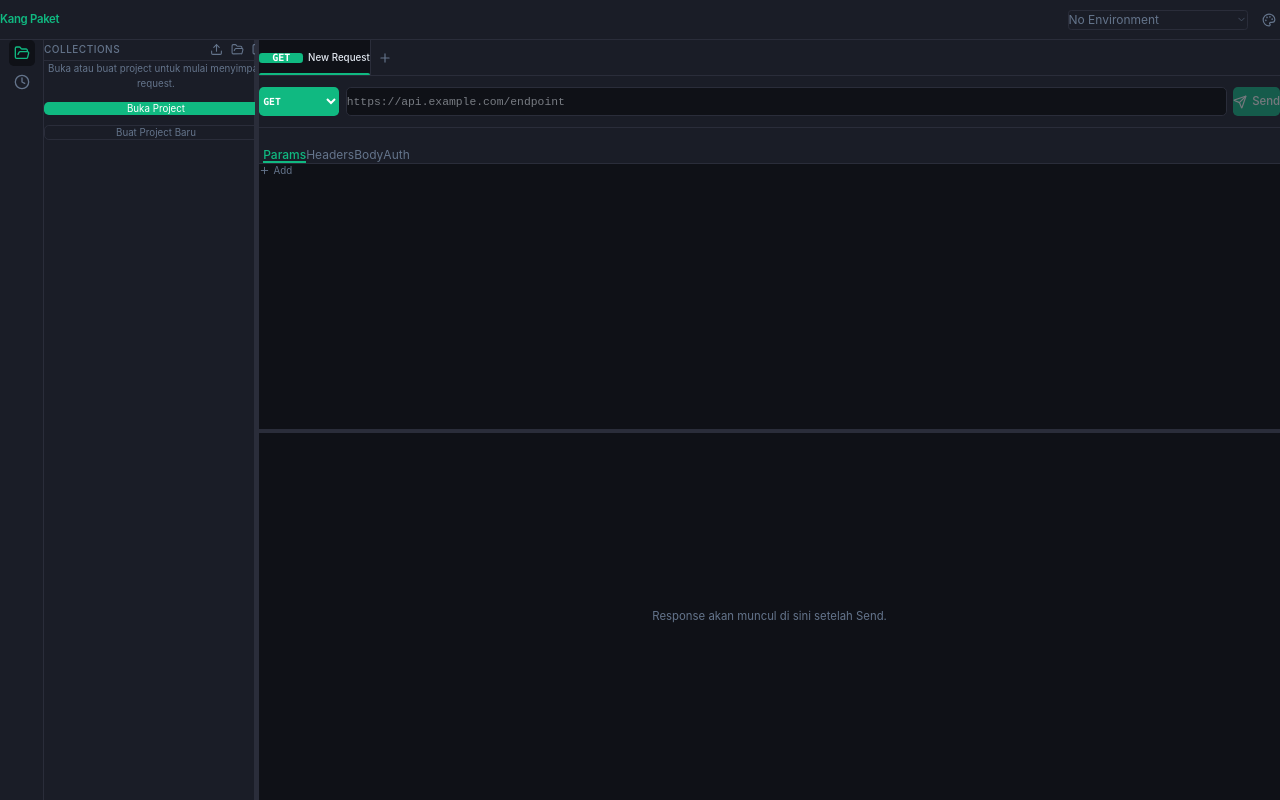
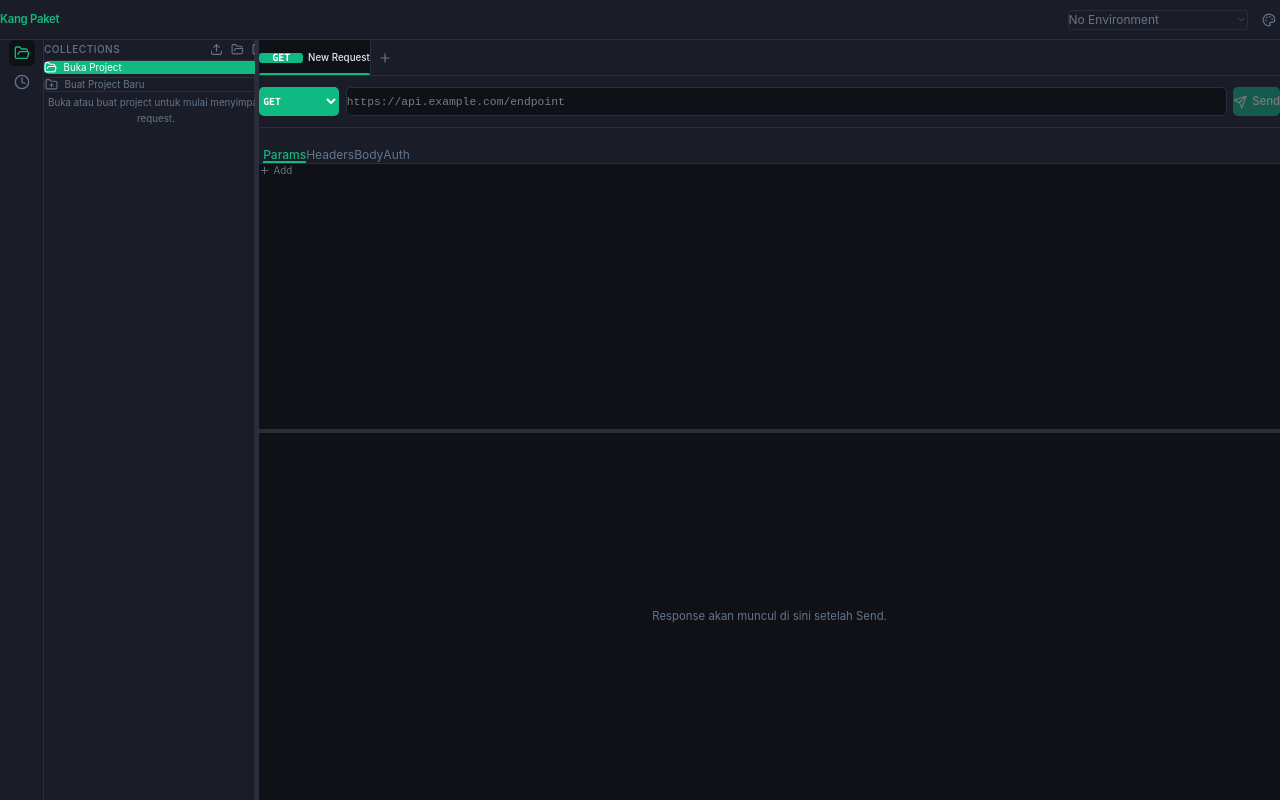
Before and after one commit to fikrisoftware/kang-paket-api, a React (Vite) app: page / in a window 1280 px wide. Built offline with nearby package versions, Linux system fonts and the light colour scheme.

Commit message:
feat(sidebar): tampilkan recent projects di panel collections

```diff
--- a/src/components/layout/Sidebar.tsx
+++ b/src/components/layout/Sidebar.tsx
@@ -1,5 +1,5 @@
 import { useState, useMemo, useEffect } from 'react'
-import { FolderOpen, Clock, Plus, FolderPlus, Upload, Download } from 'lucide-react'
+import { FolderOpen, Clock, Plus, FolderPlus, Upload, Download, History } from 'lucide-react'
 import { useProjectStore } from '../../store/projectStore'
 import { useUiStore } from '../../store/uiStore'
 import { useTabStore } from '../../store/tabStore'
@@ -20,7 +20,7 @@ import type { WorkspaceTree } from '../../types/project'
 export function Sidebar(): JSX.Element {
   const { sidebarPanel, setSidebarPanel } = useUiStore()
   const workspace = useProjectStore((s) => s.workspace)
-  const { setWorkspace } = useProjectStore()
+  const { setWorkspace, recentPaths } = useProjectStore()
   const { addTab } = useTabStore()
   const { addEnvironment, setVariables, environments } = useEnvStore()
   const [showNewProject, setShowNewProject] = useState(false)
@@ -223,8 +223,14 @@ export function Sidebar(): JSX.Element {
               <CollectionsPanel
                 collections={collections}
                 projectName={workspace?.meta.name}
+                projectPath={workspace?.projectPath}
                 hasWorkspace={!!workspace}
+                recentPaths={recentPaths}
                 onOpenProject={openProject}
+                onOpenRecent={async (path) => {
+                  const result = await ipc.loadProject(path)
+                  setWorkspace(result)
+                }}
                 onNewProject={() => setShowNewProject(true)}
                 onNewRequest={() => addTab()}
               />
@@ -240,40 +246,87 @@ export function Sidebar(): JSX.Element {
 function CollectionsPanel({
   collections,
   projectName,
+  projectPath,
   hasWorkspace,
+  recentPaths,
   onOpenProject,
+  onOpenRecent,
   onNewProject,
   onNewRequest
 }: {
   collections: Record<string, RequestItem[]>
   projectName?: string
+  projectPath?: string
   hasWorkspace: boolean
+  recentPaths: string[]
   onOpenProject: () => void
+  onOpenRecent: (path: string) => void
   onNewProject: () => void
   onNewRequest: () => void
 }): JSX.Element {
   const { addTab } = useTabStore()
 
+  function projectLabel(path: string): string {
+    return path.replace(/\\/g, '/').split('/').pop() ?? path
+  }
+
   if (!hasWorkspace) {
     return (
-      <div className="flex flex-col items-center justify-center gap-3 p-5 pt-8">
-        <p className="text-xs text-center leading-relaxed" style={{ color: 'var(--color-text-muted)' }}>
-          Buka atau buat project untuk mulai menyimpan request.
-        </p>
+      <div className="flex flex-col gap-1 p-3">
+        {/* Action buttons */}
         <button
           onClick={onOpenProject}
-          className="text-xs px-3 py-2 rounded-md w-full transition-opacity hover:opacity-80"
+          className="flex items-center gap-2 w-full text-xs px-3 py-2.5 rounded-md transition-colors hover:opacity-90"
           style={{ background: 'var(--color-accent)', color: '#fff' }}
         >
+          <FolderOpen size={13} />
           Buka Project
         </button>
         <button
           onClick={onNewProject}
-          className="text-xs px-3 py-2 rounded-md w-full transition-opacity hover:opacity-80"
-          style={{ background: 'transparent', color: 'var(--color-text-muted)', border: '1px solid var(--color-border)' }}
+          className="flex items-center gap-2 w-full text-xs px-3 py-2.5 rounded-md transition-colors"
+          style={{ color: 'var(--color-text-muted)', border: '1px solid var(--color-border)' }}
         >
+          <FolderPlus size={13} />
           Buat Project Baru
         </button>
+
+        {/* Recent projects */}
+        {recentPaths.length > 0 && (
+          <div className="mt-3">
+            <div
+              className="flex items-center gap-1.5 px-1 pb-1.5 font-semibold uppercase tracking-wider"
+              style={{ fontSize: 10, color: 'var(--color-text-muted)' }}
+            >
+              <History size={10} />
+              Terakhir dibuka
+            </div>
+            {recentPaths.map((path) => (
+              <button
+                key={path}
+                onClick={() => onOpenRecent(path)}
+                className="flex items-center gap-2 w-full px-2 py-2 rounded-md text-left transition-colors hover:bg-[var(--color-border)]"
+                title={path}
+              >
+                <FolderOpen size={13} style={{ color: 'var(--color-accent)', flexShrink: 0 }} />
+                <div className="min-w-0">
+                  <div className="text-xs font-medium truncate" style={{ color: 'var(--color-text)' }}>
+                    {projectLabel(path)}
+                  </div>
+                  <div className="text-[10px] truncate" style={{ color: 'var(--color-text-muted)' }}>
+                    {path}
+                  </div>
+                </div>
+              </button>
+            ))}
+          </div>
+        )}
+
+        {recentPaths.length === 0 && (
+          <p className="text-xs text-center mt-4 leading-relaxed px-2" style={{ color: 'var(--color-text-muted)' }}>
+            Buka atau buat project untuk mulai menyimpan request.
+          </p>
+        )}
       </div>
     )
   }
@@ -299,11 +352,18 @@ function CollectionsPanel({
     <div className="py-2">
       {projectName && (
         <>
-          <div className="px-3 py-2 flex items-center gap-2">
+          <div className="px-3 py-2.5 flex items-center gap-2">
             <FolderOpen size={13} style={{ color: 'var(--color-accent)', flexShrink: 0 }} />
-            <span className="text-xs font-medium truncate" style={{ color: 'var(--color-text)' }}>
-              {projectName}
-            </span>
+            <div className="min-w-0">
+              <div className="text-xs font-semibold truncate" style={{ color: 'var(--color-text)' }}>
+                {projectName}
+              </div>
+              {projectPath && (
+                <div className="text-[10px] truncate" style={{ color: 'var(--color-text-muted)' }} title={projectPath}>
+                  {projectPath}
+                </div>
+              )}
+            </div>
           </div>
           <Separator className="mb-2" style={{ background: 'var(--color-border)' }} />
         </>
```
